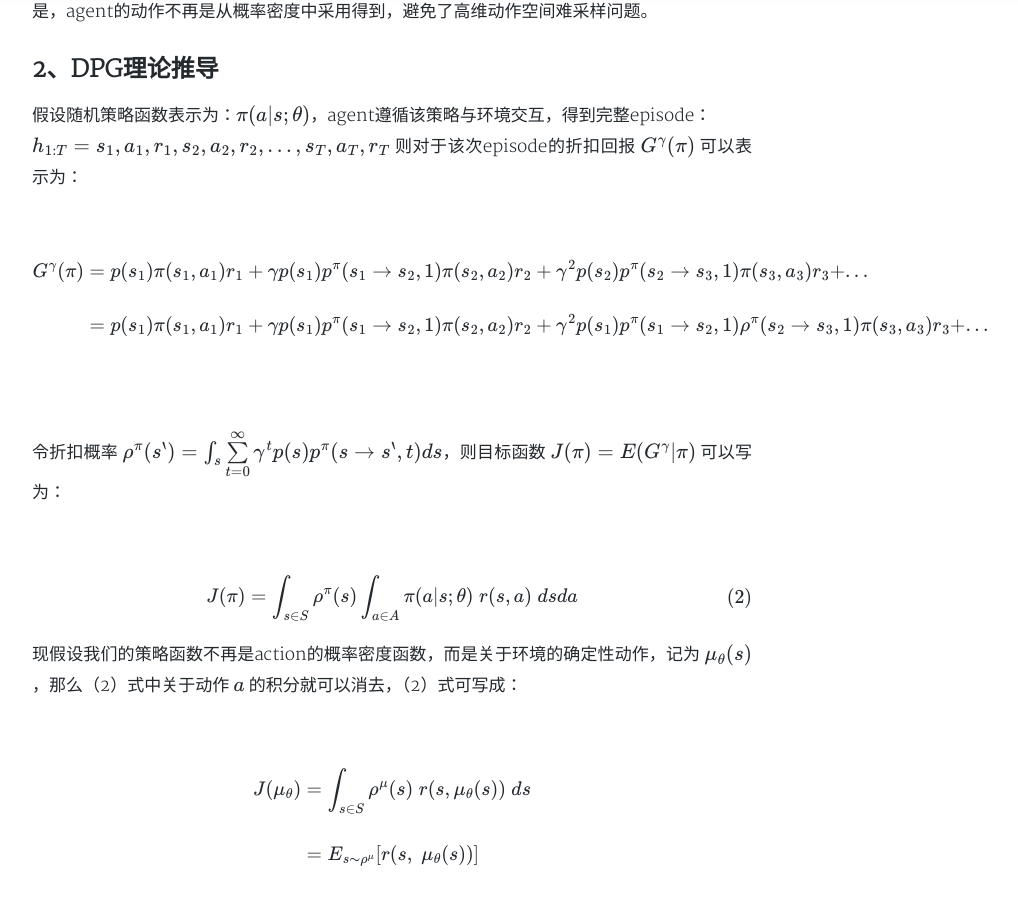
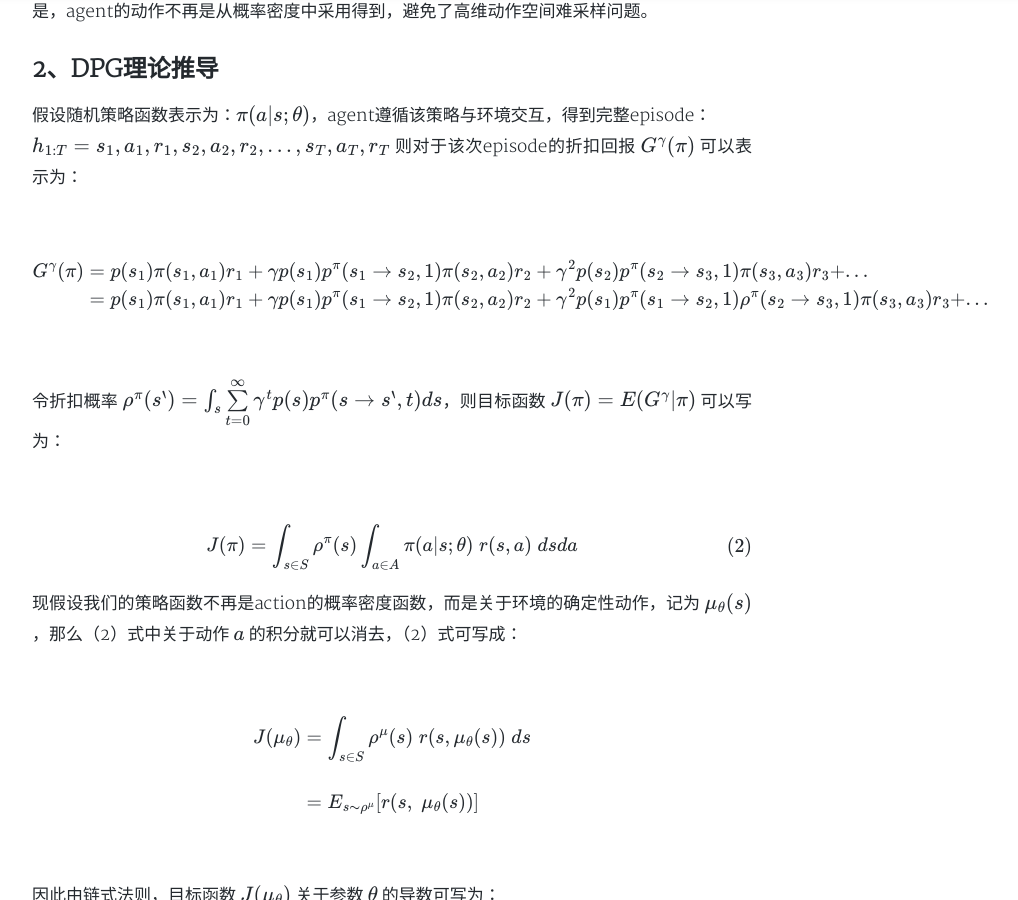
Before and after one commit to wtyhainan/wtyhainan.github.io, a Jekyll site: the page built from _posts/2021-12-30-Deterministic-Policy-Gradient.md, in a window 1280 px wide and 900 px high, scrolled down 762 px. Shown: the whole window, without its empty margins (248-1266 px from the left). Built offline with Jekyll 4.4.1, drawn with Linux system fonts in a browser that asks for light colours; nearby versions of some CDN libraries; formulas are drawn with MathJax 3; a style sheet for code colours, icons or effects is not loaded.

```diff
--- a/_posts/2021-12-30-Deterministic-Policy-Gradient.md
+++ b/_posts/2021-12-30-Deterministic-Policy-Gradient.md
@@ -29,12 +29,11 @@ $$
 \begin{aligned}
 G^{\gamma}(\pi) &= p(s_1)\pi(s_1, a_1)r_1 +
 \gamma p(s_1)p^{\pi}(s_1 \rightarrow s_2,1)\pi(s_2,a_2)r_2 +
-\gamma^2 p(s_2)p^{\pi}(s_2 \rightarrow s_3, 1)\pi(s_3, a_3)r_3 + ... \\\\
+\gamma^2 p(s_2)p^{\pi}(s_2 \rightarrow s_3, 1)\pi(s_3, a_3)r_3 + ... \\
 &=
 p(s_1)\pi(s_1, a_1)r_1 +
 \gamma p(s_1) p^{\pi}(s_1 \rightarrow s_2, 1) \pi(s_2, a_2)r_2 +
-\gamma^{2} p(s_1) p^{\pi}(s_1 \rightarrow s_2, 1)\rho^{\pi}(s_2 \rightarrow s_3, 1)\pi(s_3, a_3)r_3 + ... \\\\
-
+\gamma^{2} p(s_1) p^{\pi}(s_1 \rightarrow s_2, 1)\rho^{\pi}(s_2 \rightarrow s_3, 1)\pi(s_3, a_3)r_3 + ...
 
 
 \end{aligned}
```
